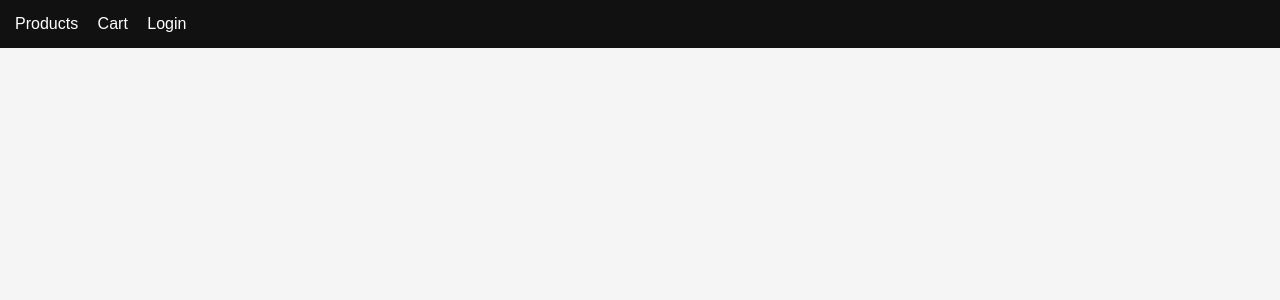
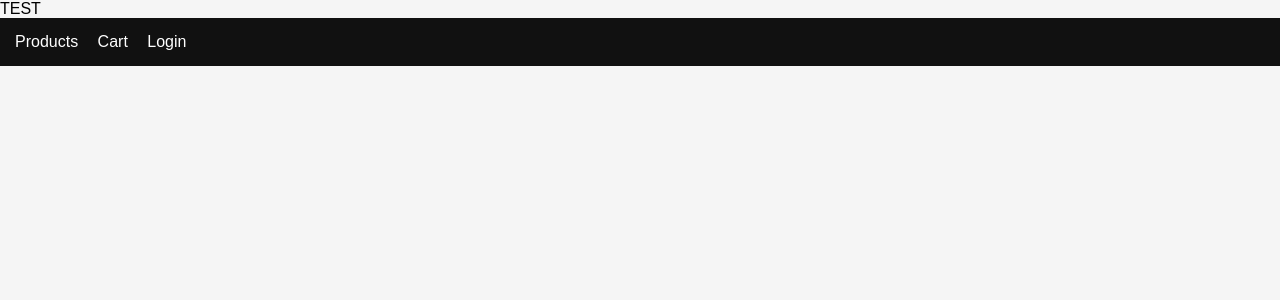
Before and after one commit to Jeremias-Silva/ecommerce_project, a Django app: template templates/base.html in a window 1280 px wide. Shown: the top 300 px of the page. Run offline with Django 5.2, Linux system fonts and the light colour scheme; the template is opened without the code that fills it, so the values that code supplies are empty.

Commit message:
Add test placeholder to base HTML template

```diff
--- a/templates/base.html
+++ b/templates/base.html
@@ -42,7 +42,7 @@
     </style>
 </head>
 <body>
-
+TEST
 <nav>
     <a href="/">Products</a>
     <a href="/cart/">Cart</a>
```
